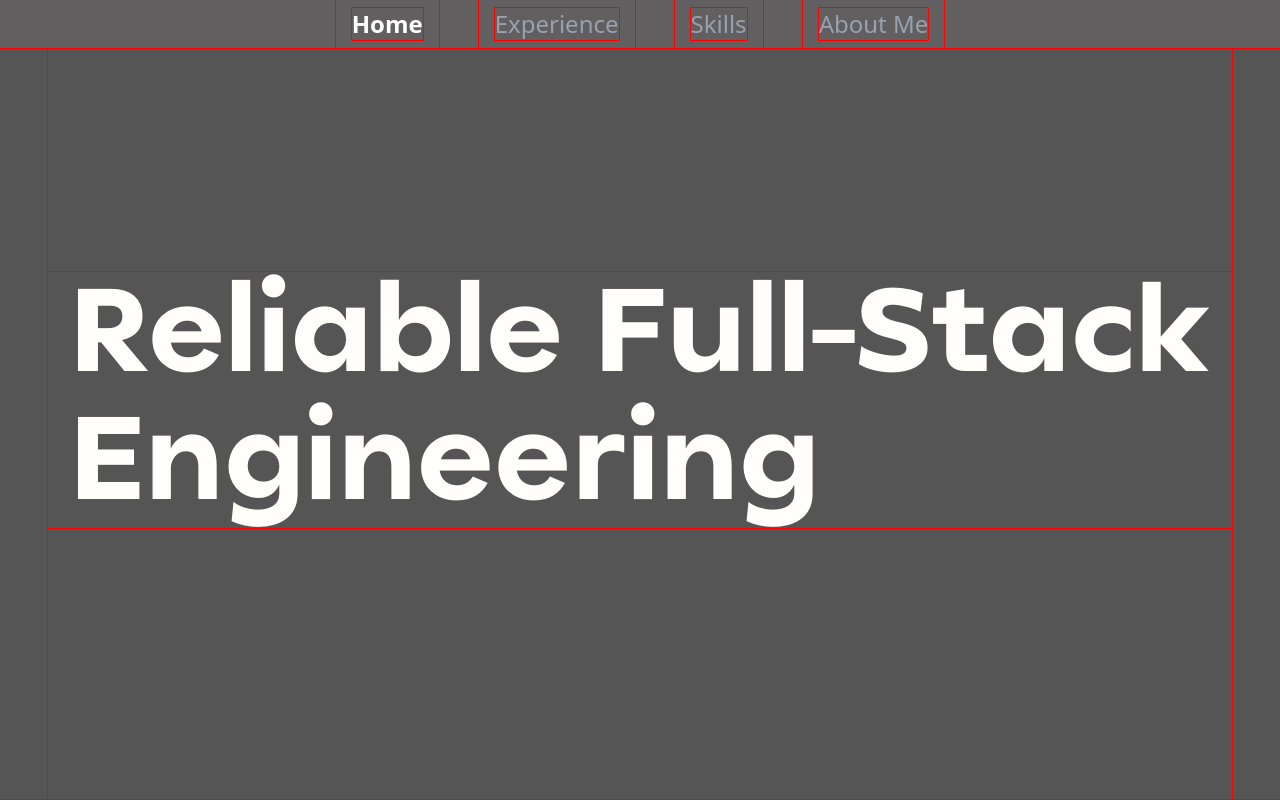
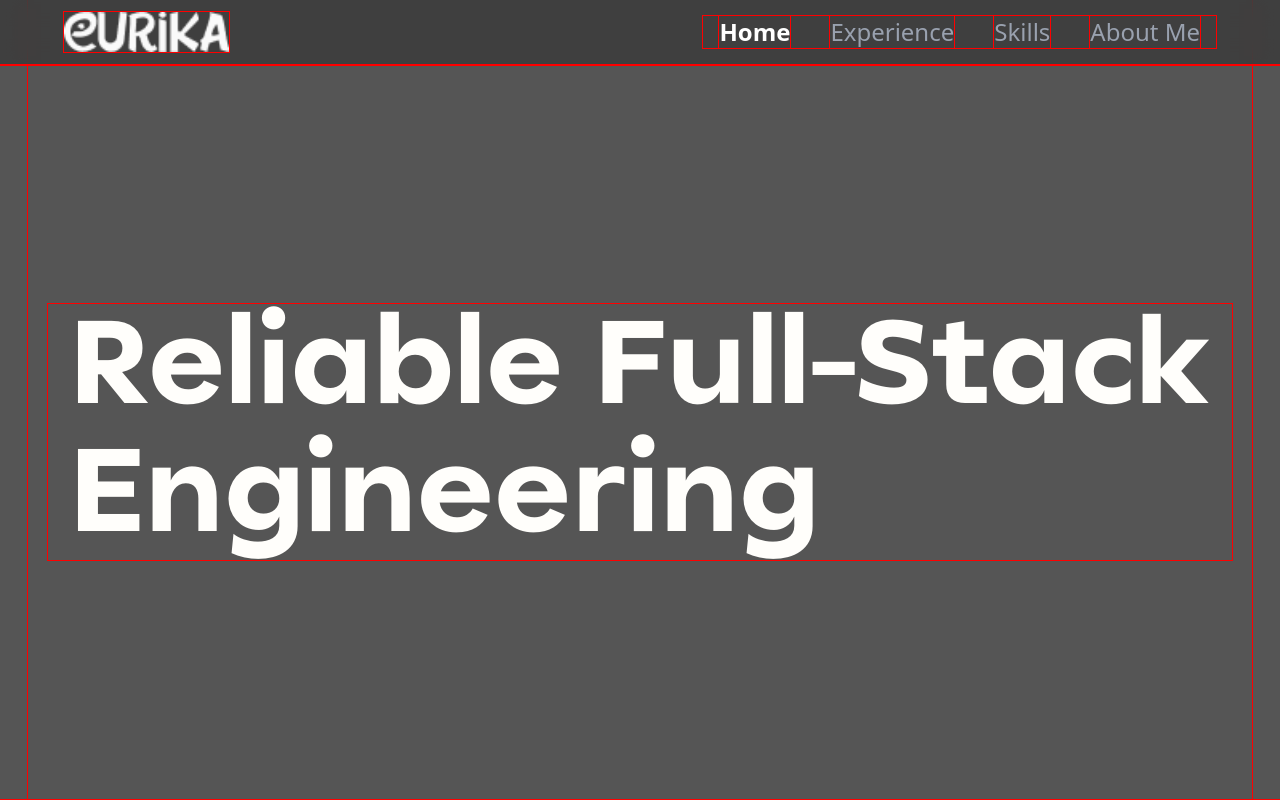
Before and after one commit to prostodiva/kattsynaV2, a React (Vite) app in the folder frontend/web/: page / in a window 1280 px wide. Shown: the top 800 px of the page. Built offline with nearby package versions, Linux system fonts and the light colour scheme.

Commit message:
fix layout in header

```diff
--- a/frontend/web/src/components/Header.tsx
+++ b/frontend/web/src/components/Header.tsx
@@ -4,21 +4,14 @@ import logo from "../assets/logo.png"
 
 function Header() {
   return (
-    <header className="absolute top-0 left-0 right-0 z-20 w-full">
-      <div className="mx-auto px-4 md:px-8 lg:px-16 py-2 grid grid-cols-3 items-center justify-between">
-        <Link
-          to="/"
-          className="flex items-center hover:opacity-90 transition-opacity justify-self-start"
-          aria-label="Home"
-        >
-          <img src={logo} alt="Company Logo" className="h-2 md:h-6 w-auto" />
-        </Link>
-
-        <div className="absolute w-full left-0 top-0 bg-surface-header">
+      <header className="fixed top-0 left-0 right-0 z-50 bg-surface-page/80 backdrop-blur-md border-b border-surface-card">
+        <div className="mx-auto px-5 md:px-8 lg:px-16 h-16 flex items-center justify-between max-w-container">
+          <Link to="/" aria-label="Home" className="hover:opacity-80 transition-opacity">
+            <img src={logo} alt="Company Logo" className="h-8 md:h-10 w-auto" />
+          </Link>
           <Navbar />
         </div>
-      </div>
-    </header>
+      </header>
   );
 }
 
--- a/frontend/web/src/components/ui/Link.tsx
+++ b/frontend/web/src/components/ui/Link.tsx
@@ -13,7 +13,6 @@ function Link({ to, children, className, activeClassName }: LinkProps) {
     const { navigate, currentPath } = useNavigation();
 
     const classes = classNames(
-        'text-black',
         className,
         currentPath === to && activeClassName
     );
@@ -28,11 +27,9 @@ function Link({ to, children, className, activeClassName }: LinkProps) {
     };
 
     return (
-        <div>
-            <a className={classes} href={to} onClick={handleClick}>
-                {children}
-            </a>
-        </div>
+        <a className={classes} href={to} onClick={handleClick}>
+            {children}
+        </a>
     );
 }
 
--- a/frontend/web/src/components/ui/Navbar.tsx
+++ b/frontend/web/src/components/ui/Navbar.tsx
@@ -19,7 +19,7 @@ interface NavbarProps {
 
 function Navbar({
                     links,
-                    linkClassName = 'gap-2 my-2 md:mx-4 text-2xl text-gray-400 flex items-center gap-1 whitespace-nowrap',
+                    linkClassName = 'gap-2 md:mx-4 text-2xl text-gray-400 flex items-center gap-1 whitespace-nowrap',
                     activeLinkClassName = 'font-bold text-white',
                     variant = 'horizontal',
                 }: NavbarProps) {
@@ -68,7 +68,7 @@ function Navbar({
 
                       <nav
                         aria-label="Primary navigation"
-                        className={`flex ${variantClasses} items-start gap-10  justify-center`}
+                        className={`flex ${variantClasses} items-start gap-2 justify-center`}
                       >
                         {renderedLinks}
                       </nav>
--- a/frontend/web/src/pages/homePage/hero/HeroContent.tsx
+++ b/frontend/web/src/pages/homePage/hero/HeroContent.tsx
@@ -1,13 +1,13 @@
 
 function HeroContent() {
   return (
-    <section className="min-h-dvh flex flex-col justify-center max-w-container mx-auto">
-      <h1>
-        <span className="font-unitea font-bold block text-4xl sm:text-5xl md:text-8xl lg:text-9xl 2xl:text-[12rem] 2xl:leading-none px-5">
-          Reliable Full-Stack <br /> Engineering
-        </span>
+      <section className="min-h-dvh flex flex-col justify-center px-5 pt-16 max-w-container mx-auto">
+        <h1>
+          <span className="font-unitea font-bold block text-4xl sm:text-5xl md:text-8xl lg:text-9xl 2xl:text-[12rem] 2xl:leading-none px-5">
+            Reliable Full-Stack <br /> Engineering
+          </span>
         </h1>
-    </section>
+      </section>
   );
 }
 export default HeroContent;
```
